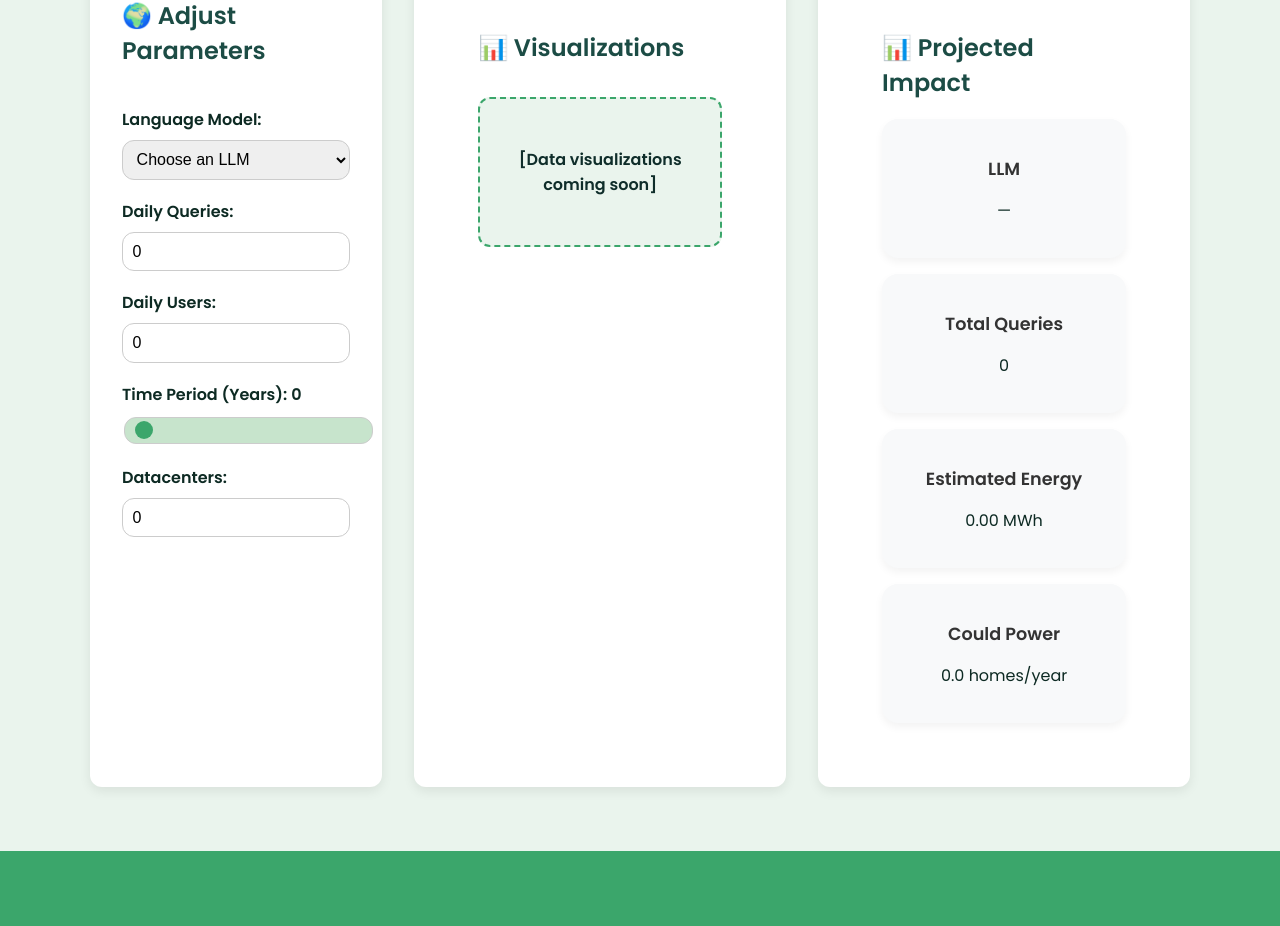
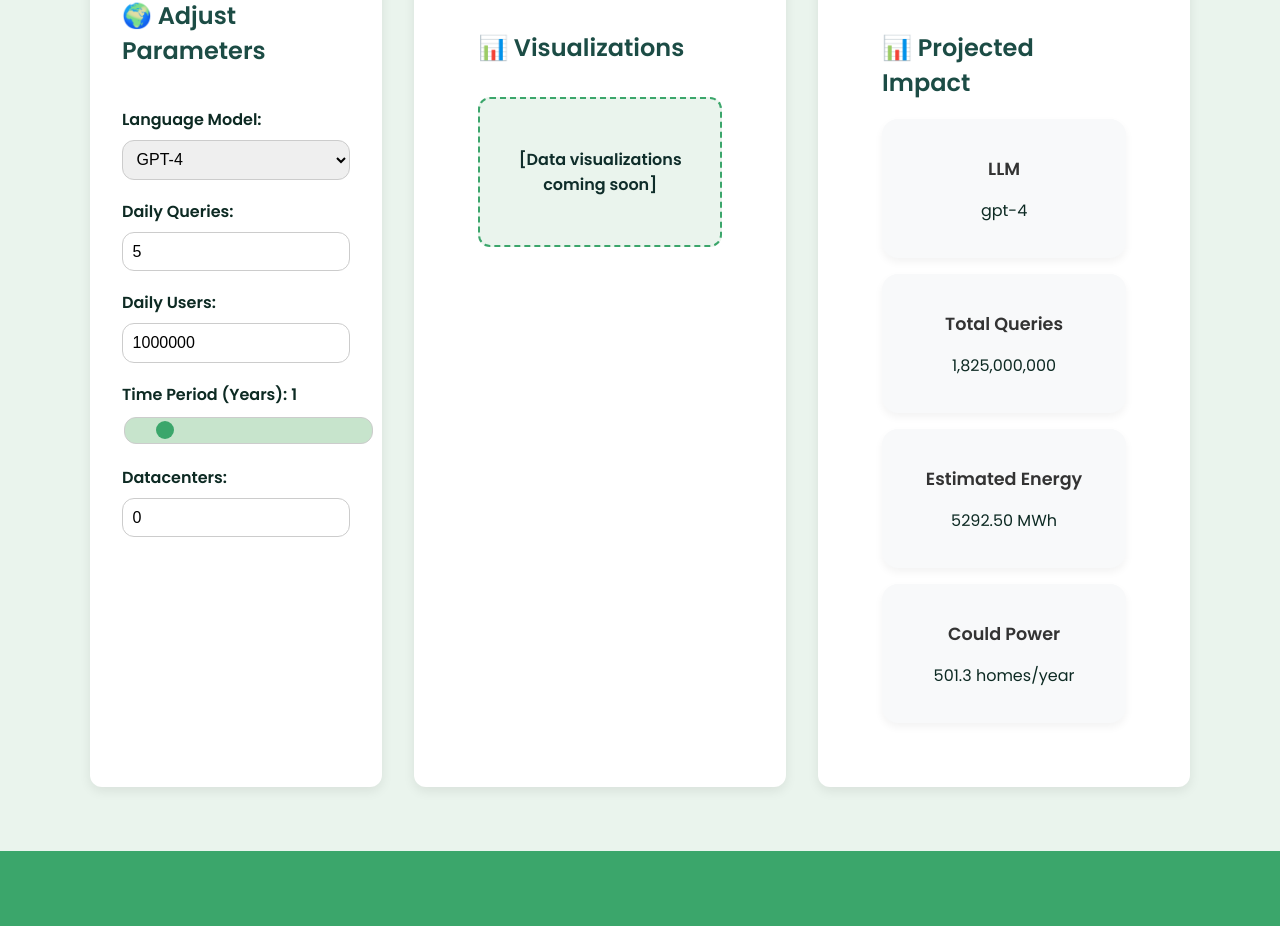
Before and after one commit to daver12345/lmc-ai-env-website, a React app: page / in a window 1280 px wide. Shown: the part 955-1881 px from the top of the page. Built offline with nearby package versions, Linux system fonts and the light colour scheme.

Commit message:
added default values to sliders as per usability survey suggestions

```diff
--- a/src/App.js
+++ b/src/App.js
@@ -10,10 +10,10 @@ import QuizBanner from './components/QuizBanner';
 import './App.css';
 
 function App() {
-  const [llm, setLlm] = useState('');
-  const [dailyQueries, setDailyQueries] = useState(0);
-  const [dailyUsers, setDailyUsers] = useState(0);
-  const [timePeriod, setTimePeriod] = useState(0);
+  const [llm, setLlm] = useState('gpt-4');
+  const [dailyQueries, setDailyQueries] = useState(5);
+  const [dailyUsers, setDailyUsers] = useState(1000000);
+  const [timePeriod, setTimePeriod] = useState(1);
   const [datacenters, setDatacenters] = useState(0);
   const [showSidebar, setShowSidebar] = useState(true);
 
```
